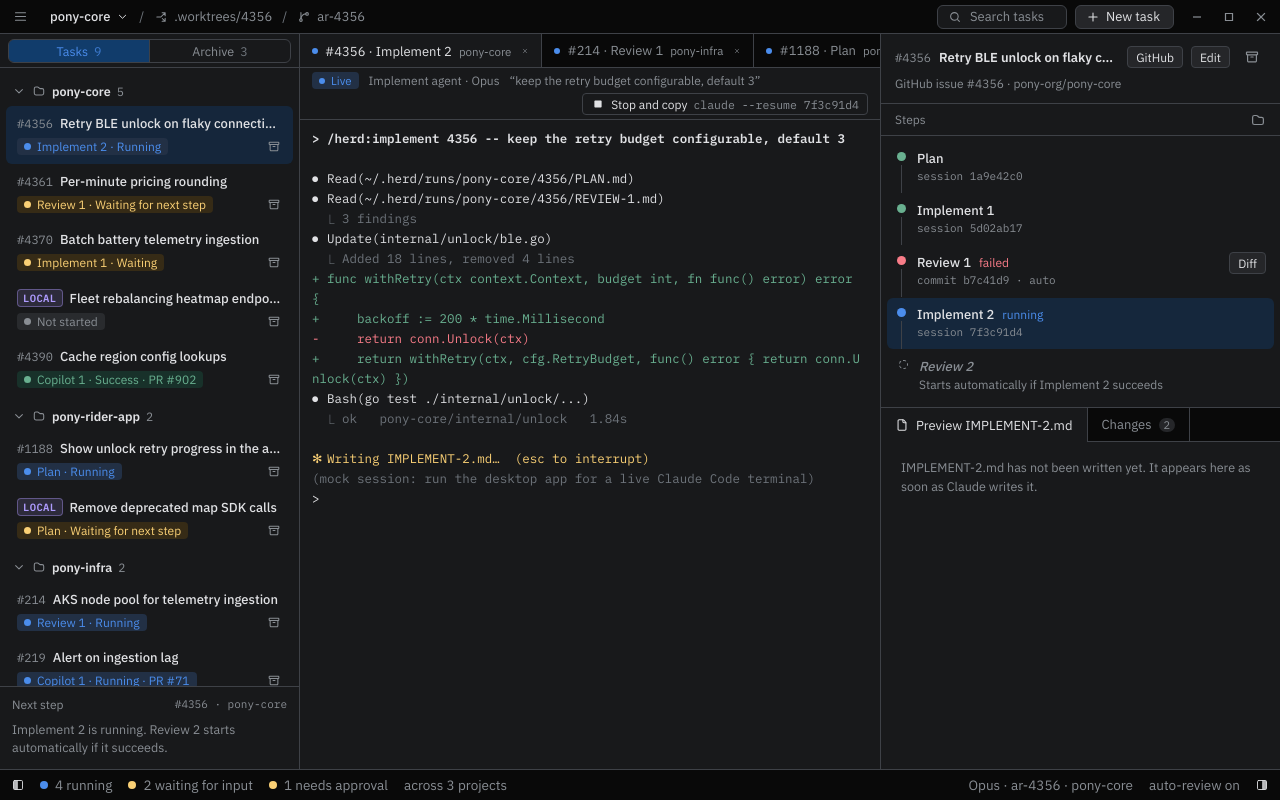
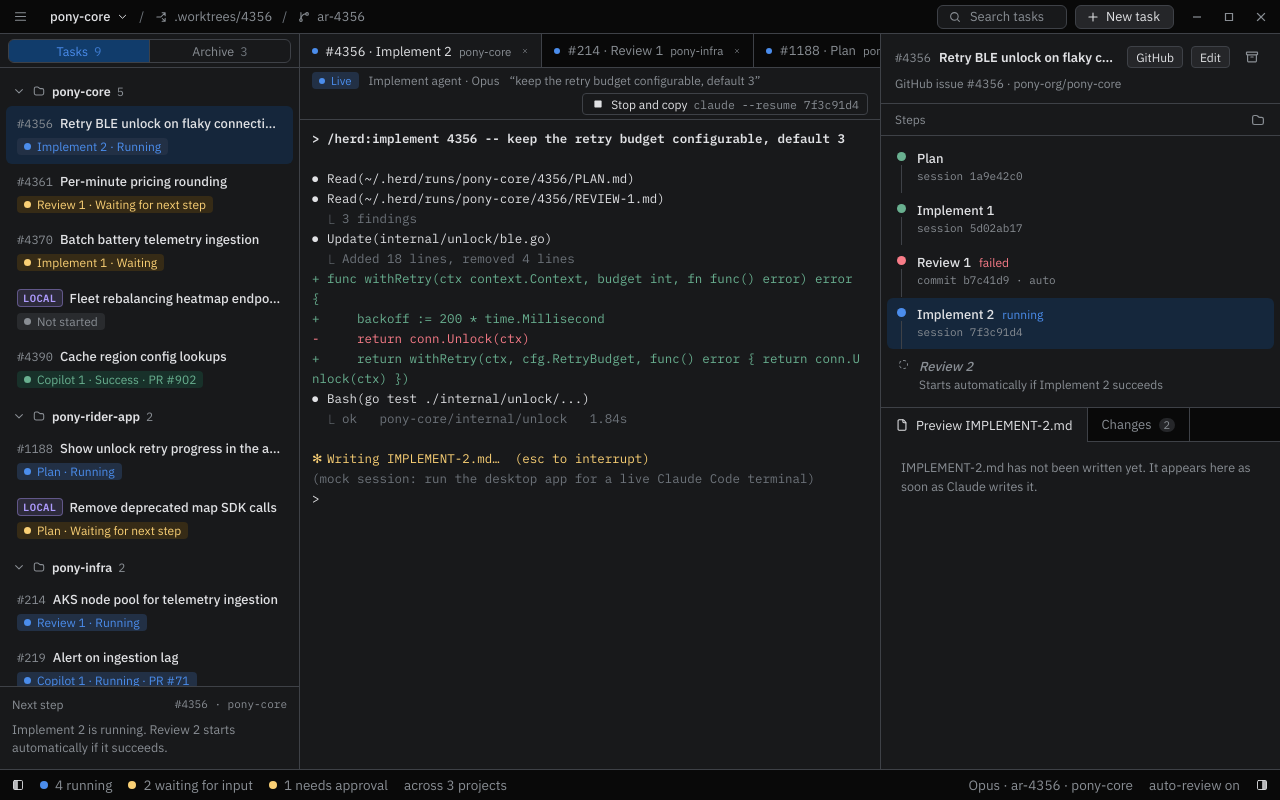
Before and after one commit to Zephyr75/herd, a Vue app in the folder frontend/: page / in a window 1280 px wide. Built offline with nearby package versions, Linux system fonts and the light colour scheme.

Commit message:
style(ui): no archive button on task cards, Diff only on Implement and Test steps

```diff
--- a/frontend/src/components/LeftPanel.vue
+++ b/frontend/src/components/LeftPanel.vue
@@ -1,8 +1,6 @@
 <script setup lang="ts">
 import { computed } from 'vue'
 import { herd } from '../lib/state'
-import { api } from '../lib/api'
-import type { Task } from '../lib/types'
 import Icon from './ui/Icon.vue'
 import TaskRef from './ui/TaskRef.vue'
 import StatusBadge from './ui/StatusBadge.vue'
@@ -22,7 +20,6 @@ const groups = computed(() =>
     .filter((g) => !g.p.gone || g.tasks.length),
 )
 const toggle = (id: string) => (herd.collapsed[id] = !herd.collapsed[id])
-const archive = (t: Task) => herd.attempt('Could not archive', () => api.ArchiveTask(t.id))
 function addProject() {
   herd.view = 'settings'
   herd.settingsTab = 'projects'
@@ -58,7 +55,6 @@ function addProject() {
               </span>
               <StatusBadge :kind="t.status.kind" :label="t.status.label" />
             </button>
-            <button v-if="!t.archived" class="arch" title="Archive the task (stops its running steps; Restore brings it back)" aria-label="Archive task" @click="archive(t)"><Icon name="archive" :size="15" /></button>
           </div>
         </template>
       </template>
@@ -150,24 +146,6 @@ aside {
 .cardw {
   position: relative;
 }
-.arch {
-  position: absolute;
-  right: 6px;
-  bottom: 6px;
-  width: 26px;
-  height: 24px;
-  display: flex;
-  align-items: center;
-  justify-content: center;
-  border: 0;
-  border-radius: 4px;
-  background: transparent;
-  color: var(--muted);
-}
-.arch:hover {
-  background: var(--hover);
-  color: var(--text);
-}
 .card:hover {
   background: var(--hover);
 }
--- a/frontend/src/components/RightPanel.vue
+++ b/frontend/src/components/RightPanel.vue
@@ -99,7 +99,7 @@ async function archive() {
           </button>
           <span class="acts">
             <button v-if="s.rerun" class="act" :title="`Run ${s.name} again in its own session, on the current worktree`" @click="herd.rerunStep(s)"><Icon name="play" :size="12" />Rerun</button>
-            <button v-if="s.diff" class="act" aria-label="Open this step's changes in Zed" title="Open this step's changes in Zed: the commit it belongs to, or the uncommitted work" @click="herd.openDiff(s)">Diff</button>
+            <button v-if="s.diff && (s.agent === 'impl' || s.agent === 'test')" class="act" aria-label="Open this step's changes in Zed" title="Open this step's changes in Zed: the commit it belongs to, or the uncommitted work" @click="herd.openDiff(s)">Diff</button>
           </span>
         </div>
         <div v-if="t.next.ghost" class="row ghost">
```
